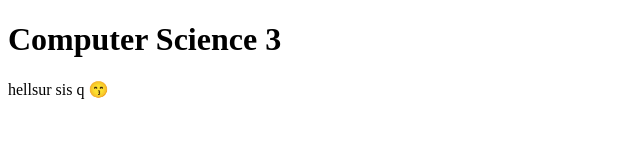
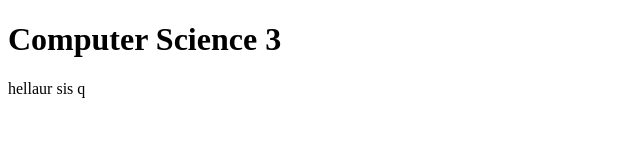
Before and after one commit to airryka/CS3, a plain HTML site: page index.html in a window 1280 px wide. Shown: the full height of the page, 0-640 px from the left. Drawn offline with Linux system fonts and the light colour scheme.

Commit message:
Update index.html

```diff
--- a/index.html
+++ b/index.html
@@ -5,6 +5,6 @@
   </head>
   <body>
     <h1> Computer Science 3 </h1>
-    <p> hellsur sis q 😙</p>
+    <p> hellaur sis q </p>
   </body>
 </html>
```
